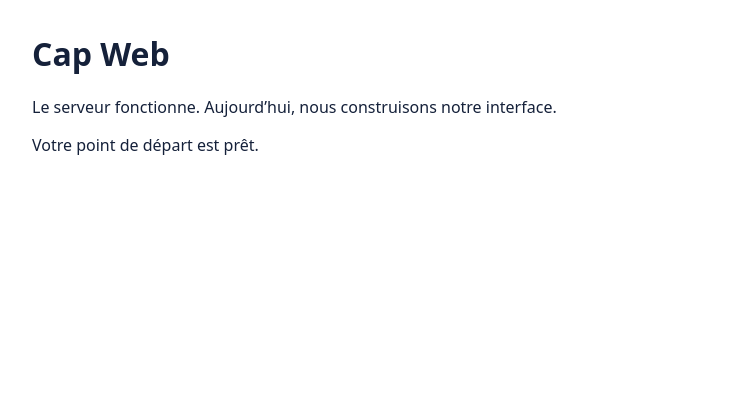
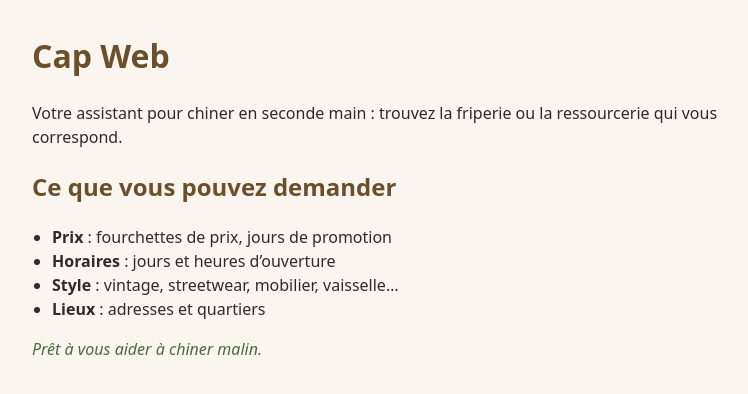
Before and after one commit to delrone91/B-07-Friperie-ressourcerie, a website: page atelier/public/index.html in a window 1280 px wide. Shown: the whole page, without its empty margins (224-972 px from the left). Drawn offline with Linux system fonts and the light colour scheme.

Commit message:
étape 3

```diff
--- a/atelier/public/index.html
+++ b/atelier/public/index.html
@@ -3,13 +3,22 @@
 <head>
   <meta charset="utf-8">
   <meta name="viewport" content="width=device-width, initial-scale=1">
-  <title>Cap Web — départ</title>
+  <title>Cap Web — friperies et ressourceries</title>
   <link rel="stylesheet" href="./styles.css">
 </head>
 <body>
   <main>
     <h1>Cap Web</h1>
-    <p>Le serveur fonctionne. Aujourd’hui, nous construisons notre interface.</p>
+    <p>Votre assistant pour chiner en seconde main : trouvez la friperie ou la ressourcerie qui vous correspond.</p>
+    <section aria-labelledby="titre-infos">
+      <h2 id="titre-infos">Ce que vous pouvez demander</h2>
+      <ul>
+        <li><strong>Prix</strong> : fourchettes de prix, jours de promotion</li>
+        <li><strong>Horaires</strong> : jours et heures d’ouverture</li>
+        <li><strong>Style</strong> : vintage, streetwear, mobilier, vaisselle…</li>
+        <li><strong>Lieux</strong> : adresses et quartiers</li>
+      </ul>
+    </section>
     <p id="status" role="status"></p>
   </main>
   <script type="module" src="./js/app.js"></script>
--- a/atelier/public/js/app.js
+++ b/atelier/public/js/app.js
@@ -1 +1 @@
-document.querySelector('#status').textContent = 'Votre point de départ est prêt.';
+document.querySelector('#status').textContent = 'Prêt à vous aider à chiner malin.';
--- a/atelier/public/styles.css
+++ b/atelier/public/styles.css
@@ -1,2 +1,5 @@
-body { font-family: system-ui, sans-serif; margin: 2rem; color: #15213a; background: white; }
+body { font-family: system-ui, sans-serif; margin: 2rem; color: #2f2a24; background: #faf6ef; line-height: 1.5; }
 main { max-width: 48rem; margin-inline: auto; }
+h1, h2 { color: #6b4f2a; }
+ul { padding-left: 1.25rem; }
+#status { font-style: italic; color: #4d6b3a; }
```
